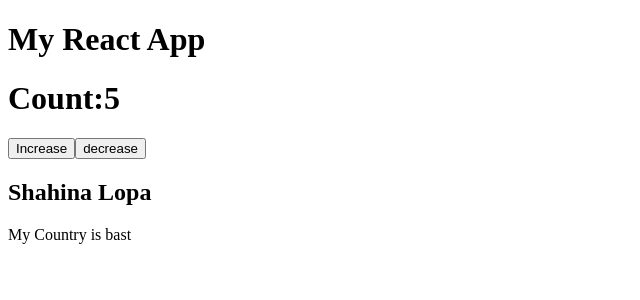
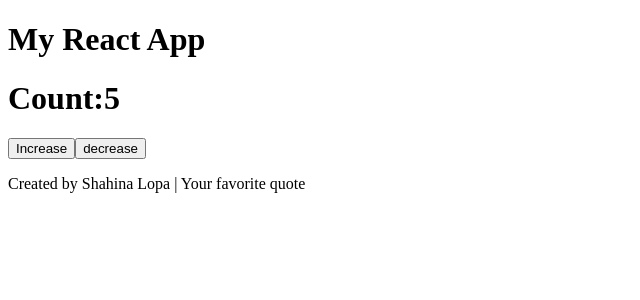
Before and after one commit to shahina0199/3, a React (Vite) app: page / in a window 1280 px wide. Shown: the top 300 px of the page, without its empty margins (0-640 px from the left). Built offline with nearby package versions, Linux system fonts and the light colour scheme.

Commit message:
Update Footer.jsx

```diff
--- a/src/component/Footer.jsx
+++ b/src/component/Footer.jsx
@@ -1,14 +1,18 @@
 
 
 
- const Footer = (props) => {
-    return (
-       <div>
-           <h2>{props.title}</h2>
-           <p>{props.des}</p>
 
-        </div>
-    );
- };
 
- export default Footer;
+
+
+
+
+function Footer() {
+  return (
+    <footer>
+      <p>Created by Shahina Lopa | Your favorite quote</p>
+    </footer>
+  );
+}
+
+export default Footer;
```
